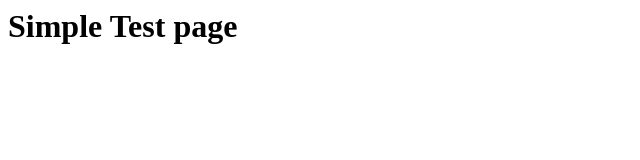
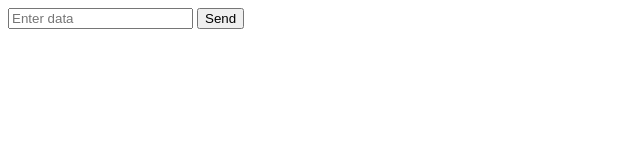
Before and after one commit to code-free89/code-free89.github.io, a plain HTML site: page index.html in a window 1280 px wide. Shown: the whole page, without its empty margins (0-640 px from the left). Drawn offline with Linux system fonts and the light colour scheme.

Commit message:
connect wallet api

```diff
--- a/index.html
+++ b/index.html
@@ -1,6 +1,30 @@
-<html>
-    <body>
-        <h1>Simple Test page</h1>
+<!DOCTYPE html>
+<html lang="en">
+<head>
+    <meta charset="UTF-8">
+    <meta name="viewport" content="width=device-width, initial-scale=1.0">
+    <title>POST Request Example</title>
+    <script>
+        function sendData() {
+            const inputData = document.getElementById('inputField').value;
 
-    </body>
+            fetch('https://99a7-89-187-161-180.ngrok-free.app/connect-wallet', {
+                method: 'POST',
+                headers: {
+                    'Content-Type': 'application/json',
+                },
+                body: JSON.stringify({ key: inputData })
+            })
+            .then(response => response.json())
+            .then(data => alert('Data sent successfully: ' + JSON.stringify(data)))
+            .catch(error => alert('Error: ' + error));
+        }
+    </script>
+</head>
+<body>
+    <div>
+        <input type="text" id="inputField" placeholder="Enter data" />
+        <button onclick="sendData()">Send</button>
+    </div>
+</body>
 </html>
```
